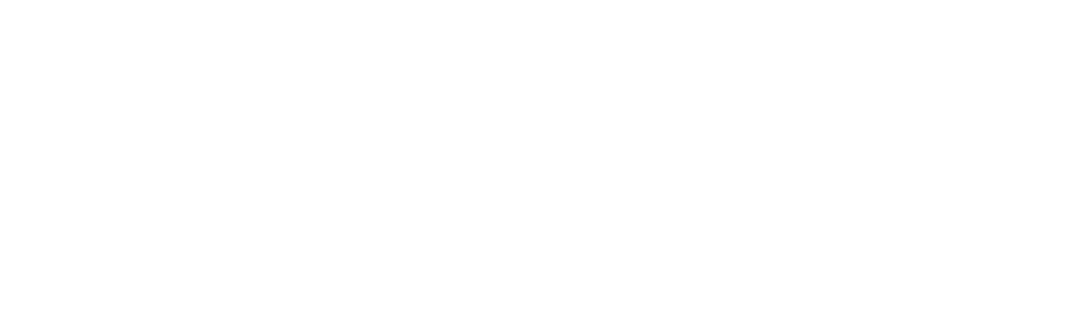
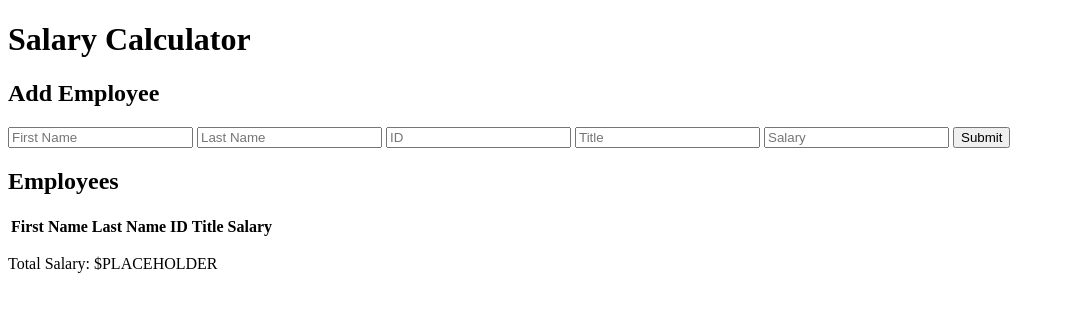
Before and after one commit to steveshumaker/weekend-salary-calculator, a plain HTML site: page index.html in a window 1280 px wide. Shown: the whole page, without its empty margins (0-1065 px from the left). Drawn offline with Linux system fonts and the light colour scheme.

Commit message:
finished basic add employee functionality

```diff
--- a/client.js
+++ b/client.js
@@ -1,12 +1,63 @@
 /* Weekend Salary Calc by Steve - Planning
 ** Plan **
-** 1 - create files
-** 2 - build boilerplates and link all files
-** 3 - create basic html elements
-** 4 - style html elements
-** 5 - add form handling in js
-** 6 - tbd
-** x - add extra functionality/styling
+** 1 - create files [x]
+** 2 - build boilerplates and link all files [x]
+** 3 - create basic html elements []
+** 4 - style html elements []
+** 5 - add form handling in js []
+** 6 - tbd []
+** x - add extra functionality/styling []
 */
 
 // console.log('js');
+
+// create a function that gets the value of each input when the submit button is clicked.
+// the function should store the values as an object with properties. the function should then
+// update the table with the object's data
+
+let totalSal = 0;
+
+function getVals(event) {
+
+    event.preventDefault();
+
+    let tableInput = [];
+    let updatedSal = totalSal;
+
+
+    // let tableInput = [];
+
+    let fnVal = document.querySelector('#firstName').value;
+    let lnVal = document.querySelector('#lastName').value;
+    let idVal = document.querySelector('#empID').value;
+    let titleVal = document.querySelector('#empTitle').value;
+    let salVal = document.querySelector('#empSal').value;
+
+    tableInput.push({
+        firstName: fnVal,
+        lastName: lnVal,
+        id: idVal,
+        title: titleVal,
+        salary: salVal
+    });
+
+    let tableEl = document.querySelector('#employees');
+    for (let i of tableInput) {
+        tableEl.innerHTML += `
+        <tr>
+            <td>${i.firstName}</td>
+            <td>${i.lastName}</td>
+            <td>${i.id}</td>
+            <td>${i.title}</td>
+            <td>${i.salary}</td>
+        </tr>`
+
+        totalSal += Number(i.salary);
+
+    }
+
+    let salEl = document.querySelector('#totalSalary');
+    salEl.innerHTML = `<p>Total Salary: ${totalSal}</p>`;
+
+
+}
--- a/index.html
+++ b/index.html
@@ -5,9 +5,49 @@
     <meta charset="UTF-8">
     <meta http-equiv="X-UA-Compatible" content="IE=edge">
     <meta name="viewport" content="width=device-width, initial-scale=1.0">
-    <title>Document</title>
+    <title>Steve's Subs Salary Calculator</title>
 </head>
 <body>
+    <h1>Salary Calculator</h1>
+    <div id="inputDiv">
+        <h2>Add Employee</h2>
+        <form>
+            <input id="firstName" type="text" name="firstName" placeholder="First Name">
+            <input id="lastName" type="text" name="lastName" placeholder="Last Name">
+            <input id="empID" type="text" name="empID" placeholder="ID">
+            <input id="empTitle" type="text" name="empTitle" placeholder="Title">
+            <input id="empSal" type="text" name="empSal" placeholder="Salary">
+            <input id="submitBtn" type="submit" value="Submit" onclick="getVals(event)">
+        </form>
+    </div>
+
+    <div id="tableDiv">
+        <h2>Employees</h2>
+        <table>
+            <thead>
+                <tr>
+                    <th>First Name</th>
+                    <th>Last Name</th>
+                    <th>ID</th>
+                    <th>Title</th>
+                    <th>Salary</th>
+                </tr>
+            </thead>
+            <tbody id="employees">
+                <!-- <tr>
+                    <td>Steve</td>
+                    <td>Shumaker</td>
+                    <td>37208</td>
+                    <td>Business Analyst</td>
+                    <td>$1,000</td>
+                </tr> -->
+            </tbody>
+        </table>
+    </div>
+
+    <div id="totalSalary">
+        <p>Total Salary: $PLACEHOLDER</p>
+    </div>
     <script src="client.js"></script>
 </body>
 </html>
```
